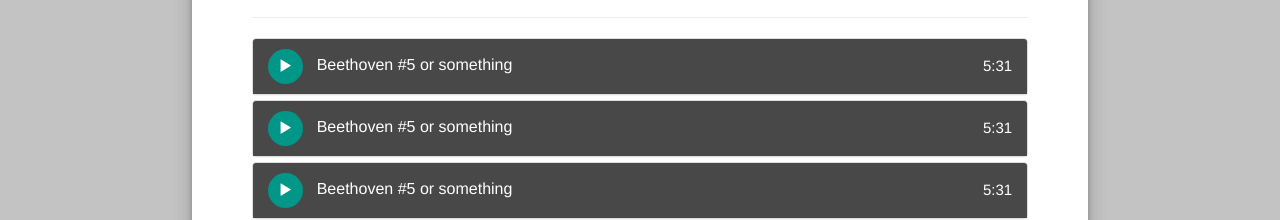
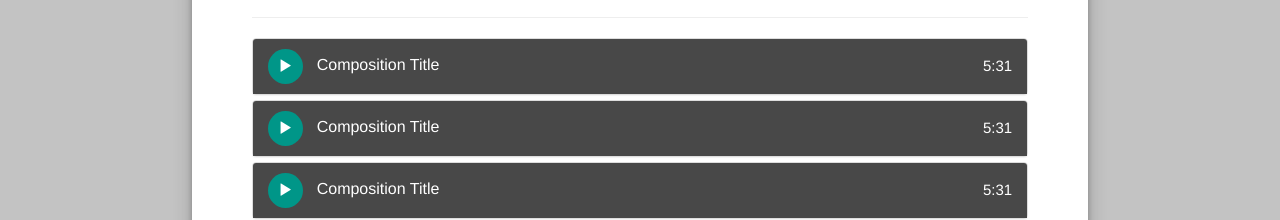
Before and after one commit to zacharyfmarion/ivyringel, a website: page media.html in a window 1280 px wide. Shown: the part 588-808 px from the top of the page. Drawn offline with nearby package versions, Linux system fonts and the light colour scheme; a web font is replaced by a local one.

Commit message:
More tactful music title placeholders

```diff
--- a/media.html
+++ b/media.html
@@ -61,7 +61,7 @@
                 <span class="glyphicon glyphicon-play"></span>
               </button>
               <h4 class="panel-title">
-                Beethoven #5 or something
+               Composition Title
               </h4>
               <span class="time">5:31</span>
             </div>
@@ -77,7 +77,7 @@
                 <span class="glyphicon glyphicon-play"></span>
               </button>
               <h4 class="panel-title">
-                Beethoven #5 or something
+               Composition Title
               </h4>
               <span class="time">5:31</span>
             </div>
@@ -93,7 +93,7 @@
                 <span class="glyphicon glyphicon-play"></span>
               </button>
               <h4 class="panel-title">
-                Beethoven #5 or something
+               Composition Title
               </h4>
               <span class="time">5:31</span>
             </div>
```
